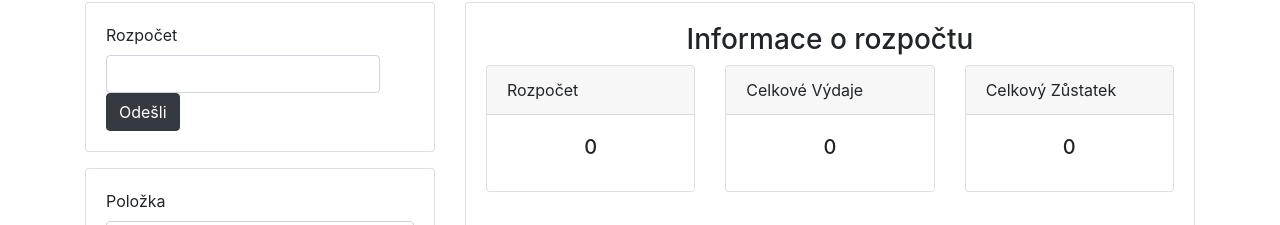
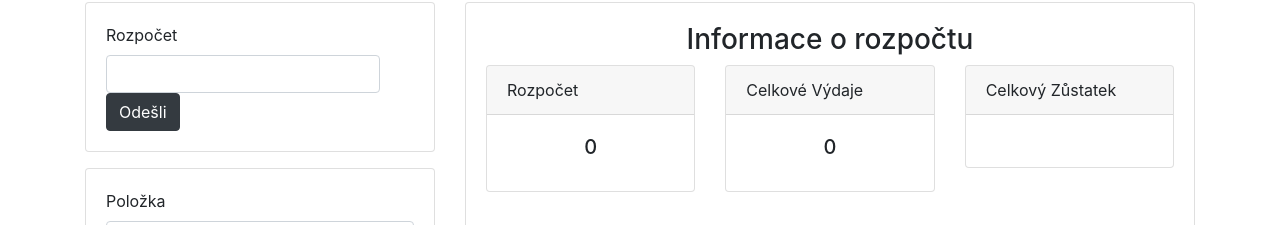
Before and after one commit to zahradjan/HouseKeeper, a React (Create React App) app: page / in a window 1280 px wide. Shown: the part 108-333 px from the top of the page. Built offline with nearby package versions, Linux system fonts and the light colour scheme; no server answers.

Commit message:
Update expense list and balance display

```diff
--- a/src/budget/InputExpenses.js
+++ b/src/budget/InputExpenses.js
@@ -30,16 +30,7 @@ class InputExpenses extends Component {
         })
     }
 
-    addExpenses = () =>{
-        this.setState({
-            expenses:[
-                ...this.state.expenses,
-                {title:this.state.expenseTitle, amount: this.state.amount}
-            ],
-            expenseTitle:'',
-            amount:''
-        })
-    }
+
 
     getExpenses = () => {
         axios.get('/api')
--- a/src/display/BalanceDisplay.js
+++ b/src/display/BalanceDisplay.js
@@ -1,10 +1,7 @@
 import React from 'react';
 import { BudgetConsumer } from '../store'
+import axios from 'axios';
 
-// var style = {
-//     color: 'black',
-//     writable: true,
-// };
 
 
 
@@ -54,7 +51,7 @@ class BalanceDisplay extends React.Component {
                                     <div className="card-header"> Celkový Zůstatek</div>
                                     <div className="card-body">
 
-                                        <h5 className="text-center card-title" style={{ color: this.state.color }} onChange={this.changeColor} >{leftOver}</h5>
+                                        <h5 className="text-center card-title" style={{ color: this.state.color }} >{this.state.leftover}</h5>
                                     </div>
                                 </div>
                             </div>
--- a/src/display/ExpenseList.js
+++ b/src/display/ExpenseList.js
@@ -12,10 +12,14 @@ class ExpenseList extends Component {
         date: '',
         expenses: []
     }
-
     componentDidMount = () => {
         this.getExpense();
     }
+    componentDidUpdate(prevState)  {
+        if (prevState.expenses !== this.state.expenses) {
+            this.getExpense();
+    }
+}
 
     getExpense = () => {
         axios.get('/api')
```
